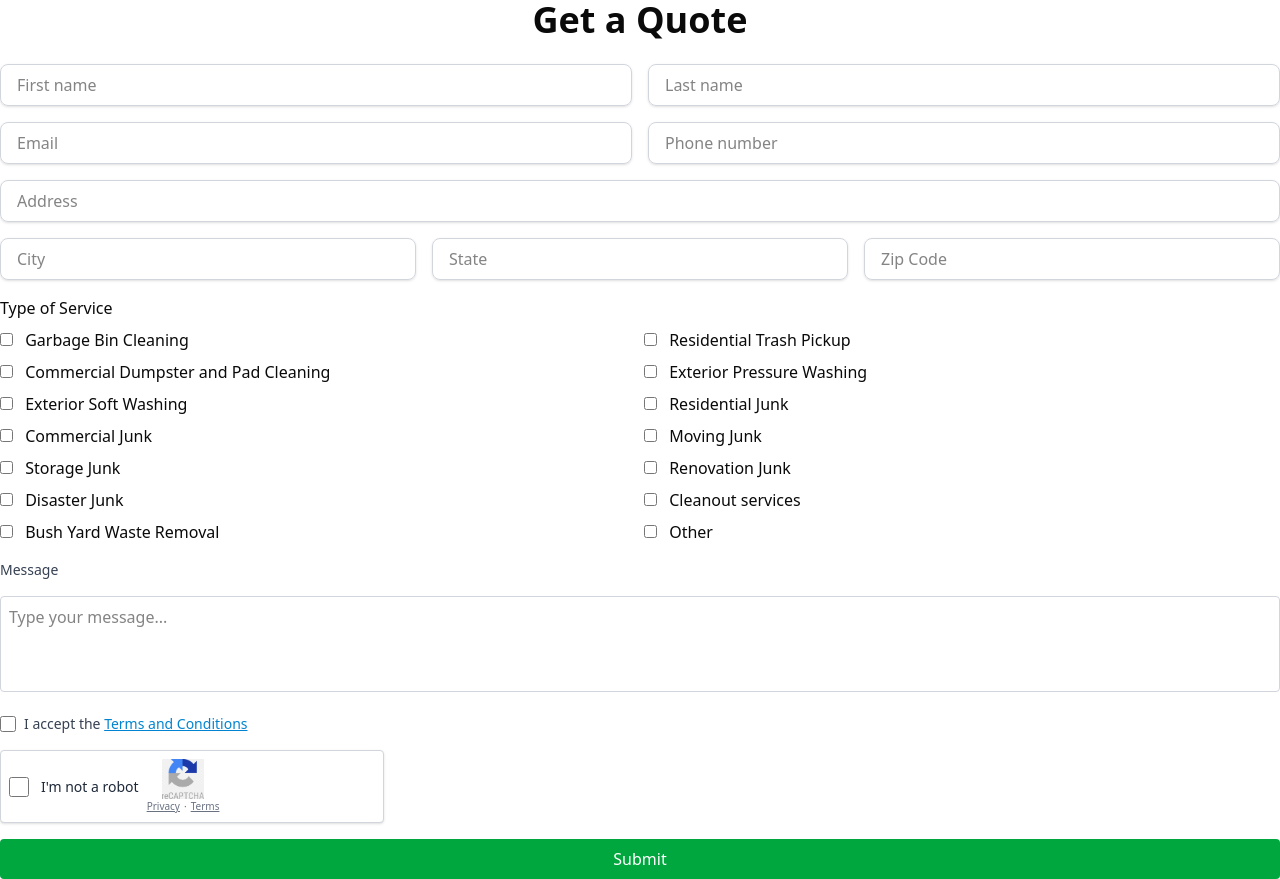
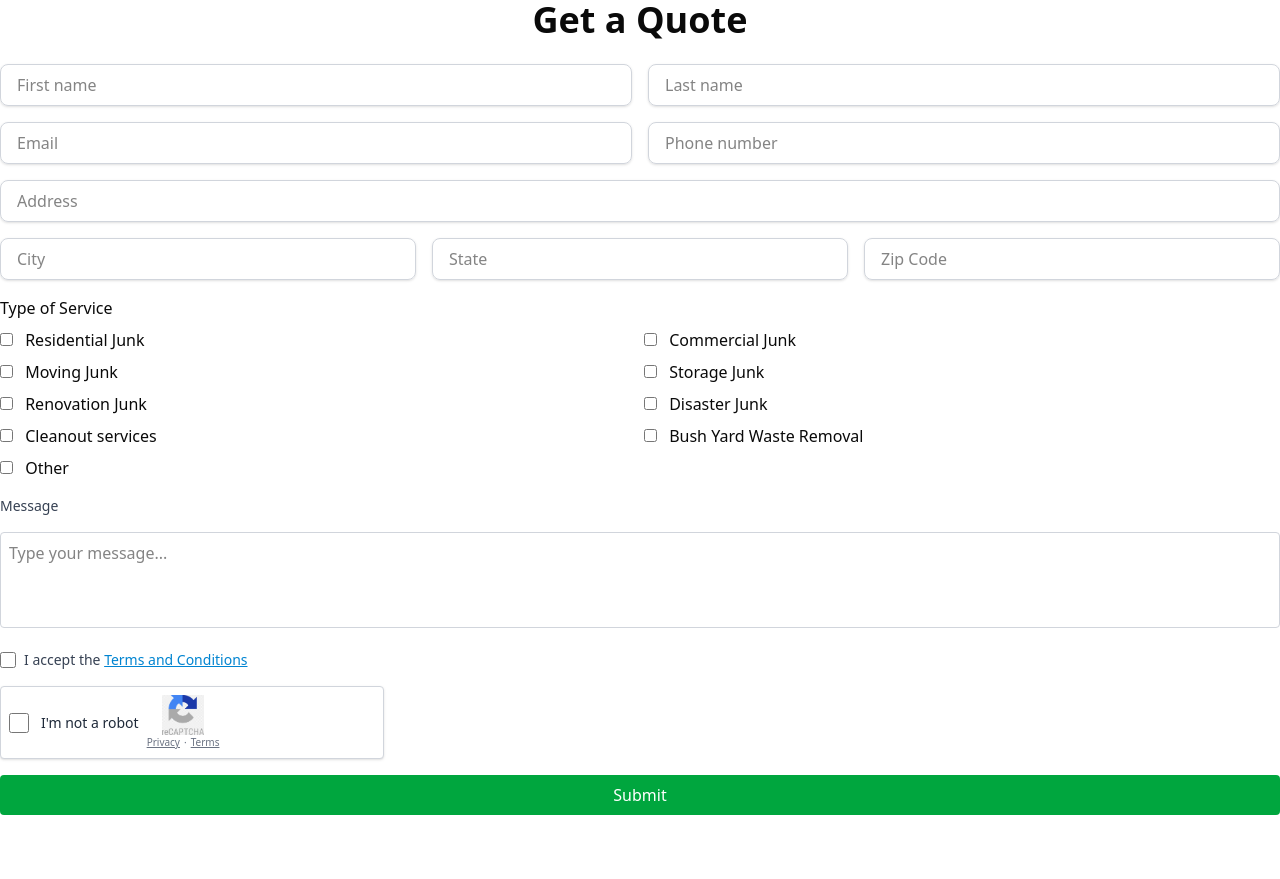
Before and after one commit to missesenam/Ecoclean, a React (Vite) app: page /booking in a window 1280 px wide. After the commit the page ends 815 px from the top, so only its background shows below. Built offline with nearby package versions, Linux system fonts and the light colour scheme.

Commit message:
my commit

```diff
--- a/src/components/Booking.jsx
+++ b/src/components/Booking.jsx
@@ -4,11 +4,6 @@ import captcha from "../assets/png-transparent-recaptcha-wordmark-hd-logo.png";
 
 const Booking = () => {
   const services = [
-    "Garbage Bin Cleaning",
-    "Residential Trash Pickup",
-    "Commercial Dumpster and Pad Cleaning",
-    "Exterior Pressure Washing",
-    "Exterior Soft Washing",
     "Residential Junk",
     "Commercial Junk",
     "Moving Junk",
```
